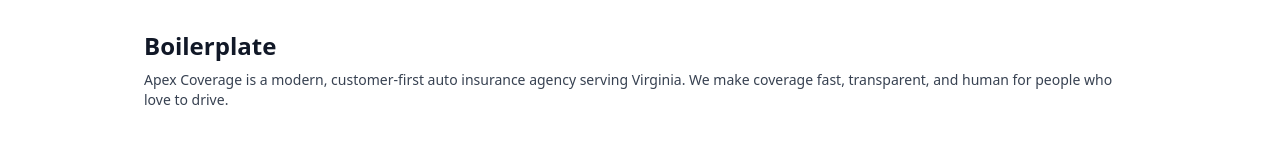
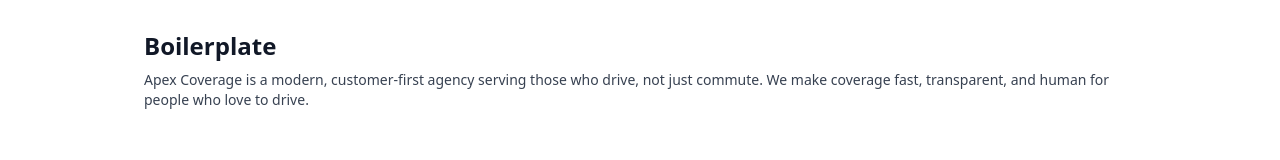
Before and after one commit to apexcoverage/Apex-Coverage-Site, a Next.js app: page /press in a window 1280 px wide. Shown: the part 339-499 px from the top of the page. Built offline with nearby package versions, Linux system fonts and the light colour scheme.

Commit message:
Update page.tsx

```diff
--- a/app/press/page.tsx
+++ b/app/press/page.tsx
@@ -17,7 +17,7 @@
 
         <h2 className="mt-8 text-2xl font-semibold">Boilerplate</h2>
         <p className="mt-2 text-gray-700 text-sm">
-          Apex Coverage is a modern, customer-first auto insurance agency serving Virginia.
+          Apex Coverage is a modern, customer-first agency serving those who drive, not just commute.
           We make coverage fast, transparent, and human for people who love to drive.
         </p>
       </section>
```
